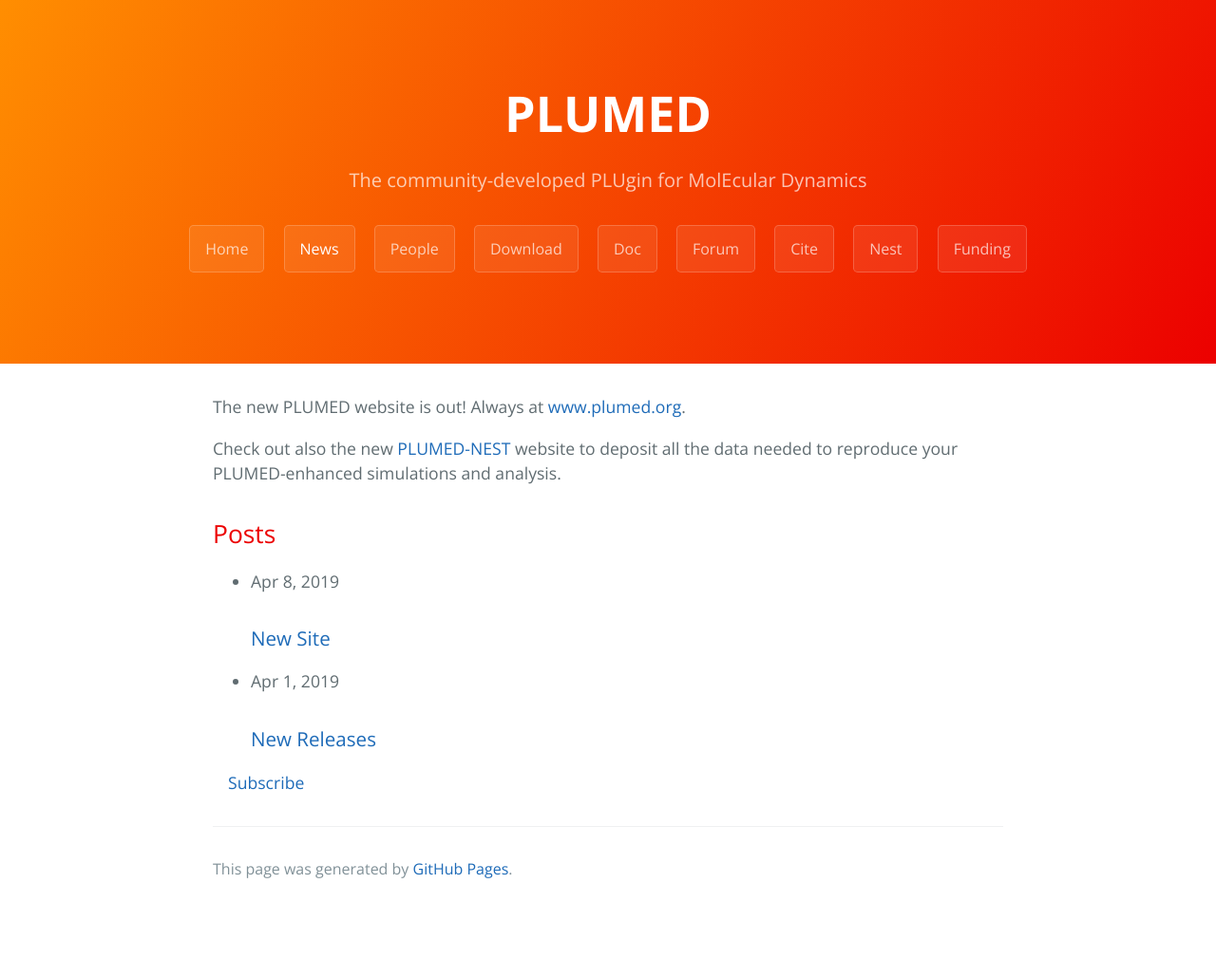
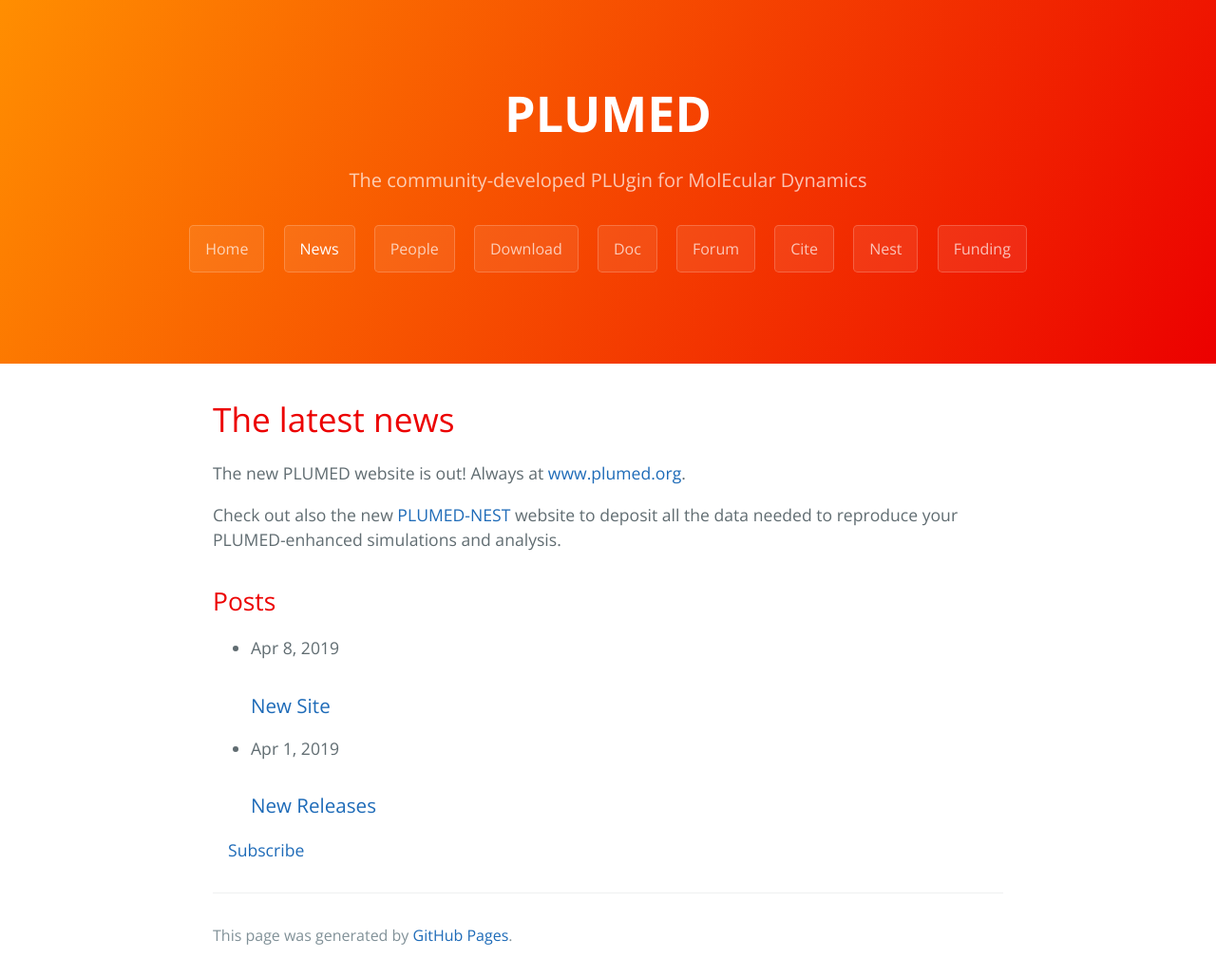
Before and after one commit to plumed/plumed.github.io, a Jekyll site: the page built from news.html, in a window 1280 px wide. Shown: the whole page at 95% size. Built offline with Jekyll 4.4.1, drawn with Linux system fonts in a browser that asks for light colours; the repository's description, which GitHub fills in, is left out; before the commit the page ends 959 px from its top, so only the background shows below that.

Commit message:
Update news.html
title

```diff
--- a/news.html
+++ b/news.html
@@ -3,9 +3,8 @@ layout: default
 ---
 
 <div class="home">
-  {%- if page.title -%}
-    <h1 class="page-heading">{{ page.title }}</h1>
-  {%- endif -%}
+
+  <h1 class="page-heading">The latest news</h1>
 
   {{ content }}
 
```
